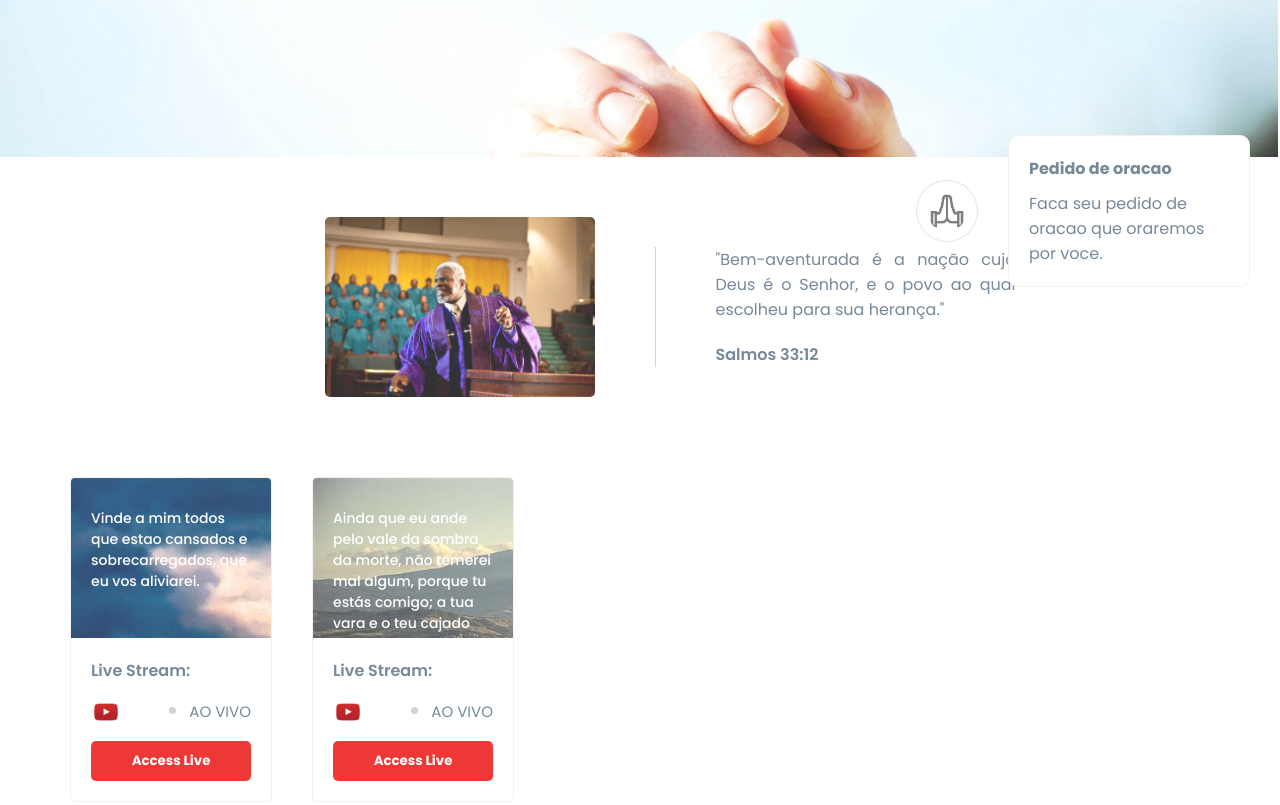
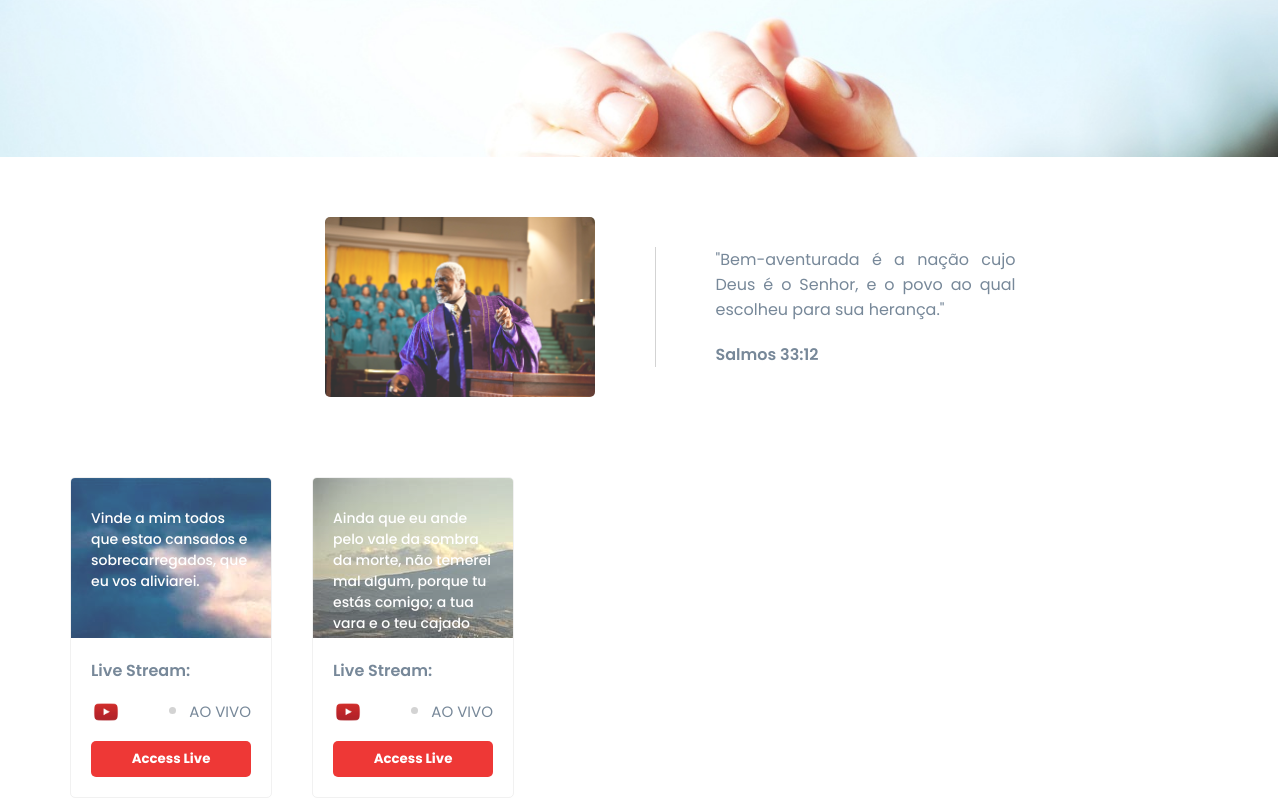
Before and after one commit to WelderMileu/home-page, a plain HTML site: page index.html in a window 1280 px wide. Shown: the part 483-1288 px from the top of the page. Drawn offline with Linux system fonts and the light colour scheme.

Commit message:
Add files via upload

```diff
--- a/index.html
+++ b/index.html
@@ -205,7 +205,7 @@
 			border: none;
 			border-radius: 5px;
 			width: 100%;
-			padding: 10px;
+			padding: 8px;
 			margin-top: 10px;
 			font-weight: 700;
 			background-color: #ee3836;
@@ -312,7 +312,7 @@
 			</div>
 		</nav>
 
-		<div class="pd">
+		<div class="pd" style="display: none;">
 			<img src="./assets/oracao.png">
 			<div>
 				<p>Pedido de oracao</p>
```
